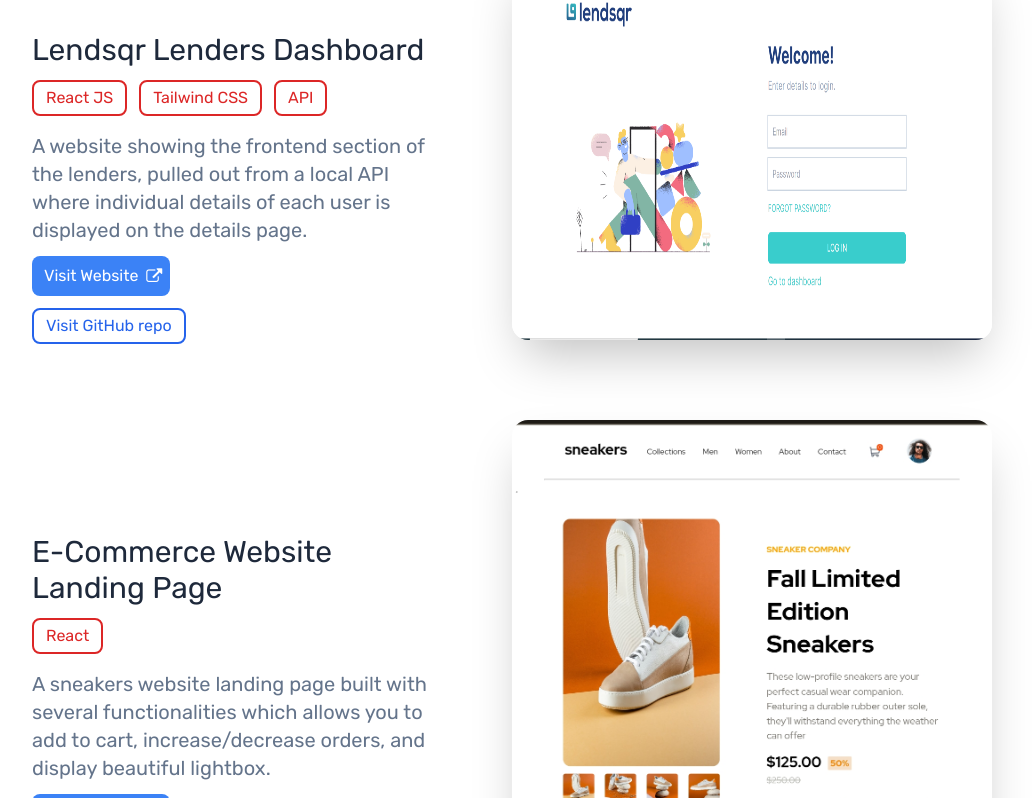
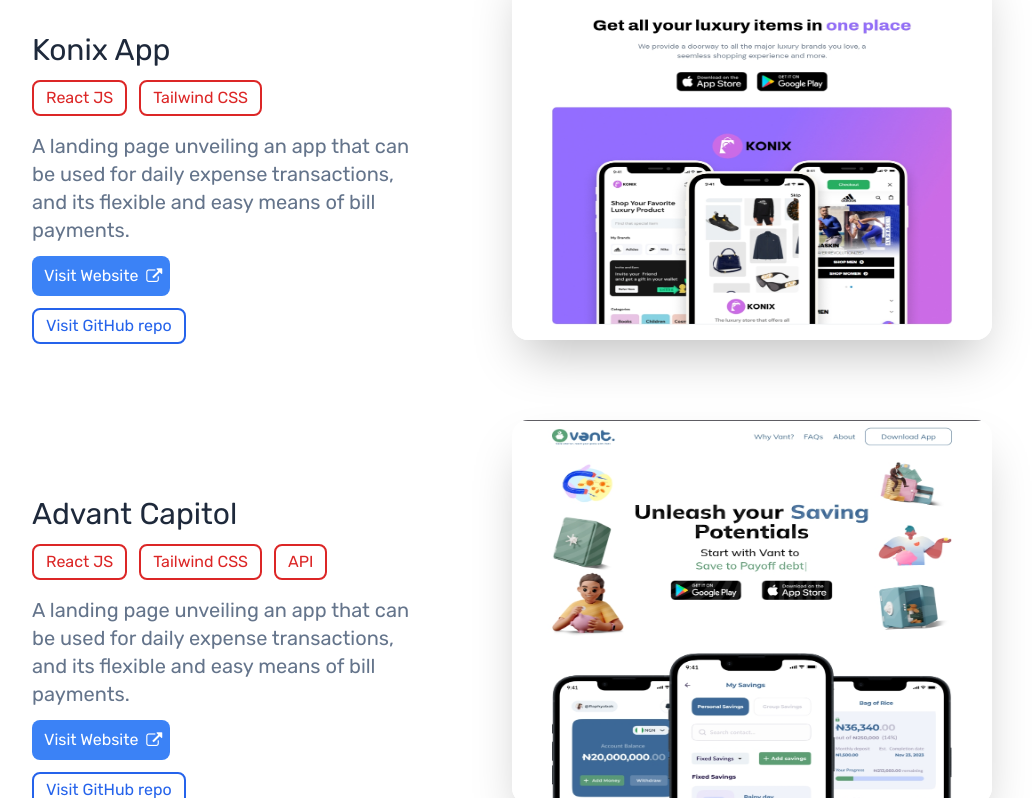
Before and after one commit to DeeBabaTech/Dee-Portfolio, a website: page index.html in a window 1280 px wide. Shown: the part 1394-2192 px from the top of the page, without its empty margins (128-1160 px from the left). Drawn offline with Linux system fonts and the light colour scheme.

Commit message:
new file:   images/konix.jpg 	new file:   images/vant.jpg 	modified:   index.html

```diff
--- a/index.html
+++ b/index.html
@@ -16,6 +16,11 @@
             margin: auto;
             font-family: 'Rubik', sans-serif;
         }
+
+        html {
+            scroll-behavior: smooth;
+        }
+
         @media screen and (max-width: 960px) {
             body {
                 width: 87%;
@@ -43,15 +48,15 @@
     <div class="bg-blue-100 lg:p-10 p-3 mb-10 mt-12 lg:mt-0">
         <h1 class="lg:text-5xl text-4xl lg:mb-8 mb-4 mt-2 lg:mt-0"> 👋 Hi, I'm Dee. </h1>
         <p class="lg:text-2xl text-lg lg:leading-10 leading-8 font-thin">
-            I'm a frontend web developer from Lagos, Nigeria. Having 2+ years experience in designing
+            I'm a frontend web developer from Lagos, Nigeria. Having 3+ years experience in designing
             and developing responsive static and dynamic webpages with the use of React JS.
             In my spare time I enjoy watching movies, gaming and building my own projects.
-            Wanna talk to me? Click <a href="mailto:dee1dayo4real@gmail.com" class="text-blue-800">here</a>
+            Wanna talk to me? Click <a href="mailto:oladayo.ajibola@outlook.com" class="text-blue-800">here</a>
             <br><br>
             I'm also on
             <a href="https://github.com/DeeBabaTech?tab=repositories" target="_blank" class="text-blue-800"> GitHub, </a>
             <a href="https://twitter.com/_iamDeeBaba" target="_blank" class="text-blue-800"> Twitter </a> and
-            <a href="" target="_blank" class="text-blue-800"> WhatsApp </a>
+            <a href="https://wa.me/+2348060618329" target="_blank" class="text-blue-800"> WhatsApp </a>
         </p>
     </div>
 
@@ -83,6 +88,49 @@
     <div class="h-1.5 rounded-full bg-slate-300 lg:mb-12 mb-5"> </div>
 
     <div class="container lg:flex flex-wrap lg:mb-12 mb-7 justify-between items-center lg:relative">
+        <div class="lg:w-5/12 mb-5 lg:mb-0">
+            <h3 class="text-3xl mb-3 text-slate-800">
+                Konix App
+            </h3>
+            <div class="flex">
+                <div class="border-solid border-2 border-red-600 w-fit text-red-600 rounded-lg px-3 py-1 mr-3">React JS</div>
+                <div class="border-solid border-2 border-red-600 w-fit text-red-600 rounded-lg px-3 py-1 mr-3"> Tailwind CSS</div>
+            </div>
+            <div class="text-slate-500 mt-4 text-xl">
+                A landing page unveiling an app that can be used for daily expense transactions,
+                and its flexible and easy means of bill payments.
+            </div>
+            <div class="bg-blue-500 rounded-lg pl-3 pr-6 py-2 text-white w-fit mt-3 relative">
+                <a href="https://konixapp.netlify.app/" target="_blank"> Visit Website &nbsp; <i class="fa fa-external-link absolute right-2 top-3"></i> </a>
+            </div>
+            <div class="border-solid border-2 border-blue-600 text-blue-600 mt-3 w-fit rounded-lg px-3 py-1">
+                <a href="https://github.com/DeeBabaTech/konix" target="_blank"> Visit GitHub repo </a>
+            </div>
+        </div>
+        <img src="images/konix.jpg" class="lg:w-6/12 h-96 rounded-2xl shadow-2xl mb-20" alt="">
+
+        <div class="lg:w-5/12 mb-5 lg:mb-0">
+            <h3 class="text-3xl mb-3 text-slate-800">
+                Advant Capitol
+            </h3>
+            <div class="flex">
+                <div class="border-solid border-2 border-red-600 w-fit text-red-600 rounded-lg px-3 py-1 mr-3">React JS</div>
+                <div class="border-solid border-2 border-red-600 w-fit text-red-600 rounded-lg px-3 py-1 mr-3"> Tailwind CSS</div>
+                <div class="border-solid border-2 border-red-600 w-fit text-red-600 rounded-lg px-3 py-1"> API </div>
+            </div>
+            <div class="text-slate-500 mt-4 text-xl">
+                A landing page unveiling an app that can be used for daily expense transactions,
+                and its flexible and easy means of bill payments.
+            </div>
+            <div class="bg-blue-500 rounded-lg pl-3 pr-6 py-2 text-white w-fit mt-3 relative">
+                <a href="https://vantapp.netlify.app/" target="_blank"> Visit Website &nbsp; <i class="fa fa-external-link absolute right-2 top-3"></i> </a>
+            </div>
+            <div class="border-solid border-2 border-blue-600 text-blue-600 mt-3 w-fit rounded-lg px-3 py-1">
+                <a href="https://github.com/DeeBabaTech/VantApp" target="_blank"> Visit GitHub repo </a>
+            </div>
+        </div>
+        <img src="images/vant.jpg" class="lg:w-6/12 h-96 rounded-2xl shadow-2xl mb-20" alt="">
+
         <div class="lg:w-5/12 mb-5 lg:mb-0">
             <h3 class="text-3xl mb-3 text-slate-800">
                 Lendsqr Lenders Dashboard
```
Also changed, not shown: images/konix.jpg (added), images/vant.jpg (added).
